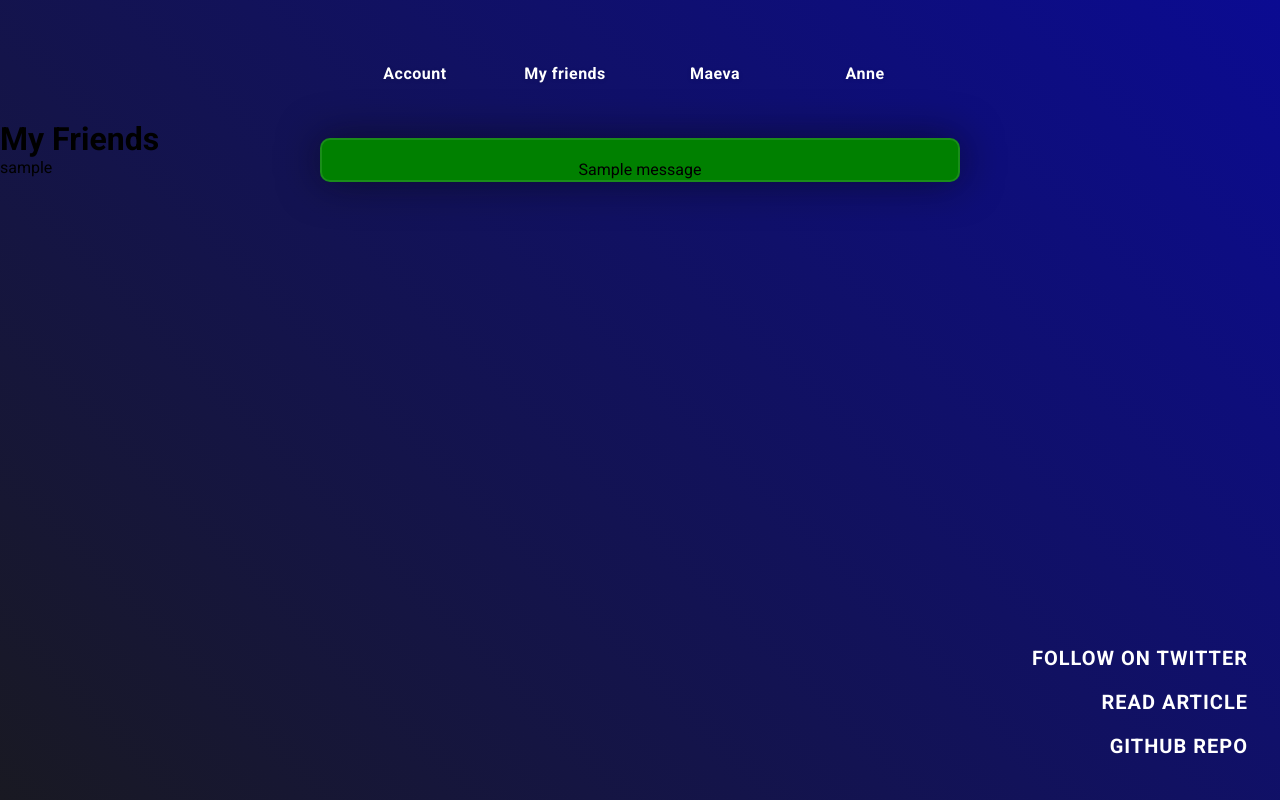
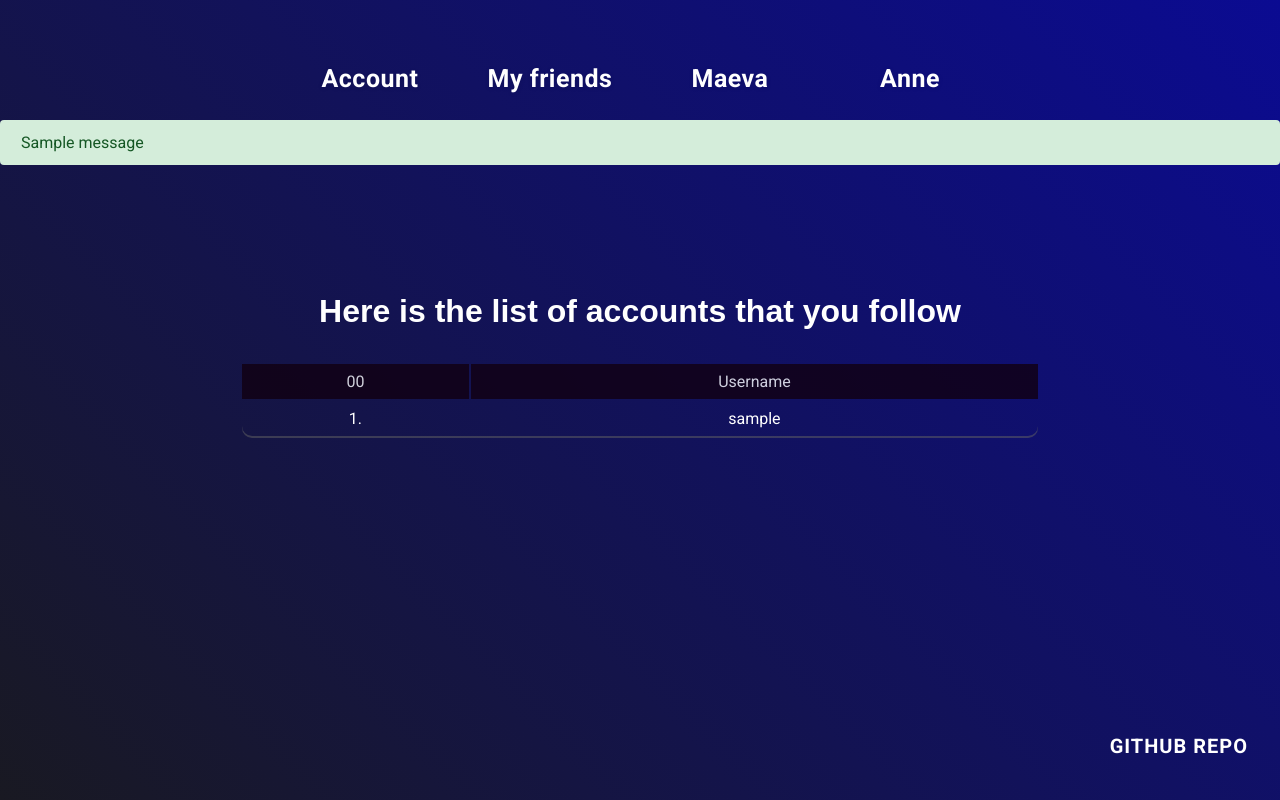
Before and after one commit to Samuel-Scalbert/FriendFinder-for-LoL, a Flask app: page /my_account/my_friends in a window 1280 px wide. Run offline with Flask 3, Linux system fonts and the light colour scheme; a user stored in the database is signed in; tables that the repository leaves empty hold one stand-in row (values such as "Sample post"); one stand-in notice (Sample message) is shown; some libraries are stand-ins or nearby versions.

Commit message:
flash messages / hmtl / firends list

```diff
--- a/app/app.py
+++ b/app/app.py
@@ -7,7 +7,8 @@ app = Flask(__name__,template_folder='templates',static_folder='static')
 app.config.from_object(Config)
 
 db = SQLAlchemy(app)
-api_key = "RGAPI-b2136b80-3a07-4733-be69-d5cfc5cc646f"
+api_key = "RGAPI-8a97ab11-b07a-403e-b6f5-5a6a3487b090"
 login = LoginManager(app)
+login.login_view = "login"
 
 from .routes import generales, users, my_account
--- a/app/routes/my_account.py
+++ b/app/routes/my_account.py
@@ -13,9 +13,9 @@ def add_account():
         statut, donnees = AccountFollowed.ajout_account(username=clean_arg(request.form.get("username")))
         if statut is True:
             flash("Ajout effectué", "success")
-            return redirect(url_for("home"))
+            return redirect(url_for("add_account"))
         else:
-            flash(",".join(donnees), "error")
+            flash(",".join(donnees), "info")
             return render_template("pages/new_follower.html", form=form)
     else:
         return render_template("pages/new_follower.html", form=form)
--- a/app/static/css/styles.css
+++ b/app/static/css/styles.css
@@ -1,23 +1,114 @@
 :root {
-  --menu-width: 37.5em; /* Width of menu */
+  --menu-width: 45em; /* Width of menu */
   --items: 4; /* Number of items you have */
   --item-width: calc(var(--menu-width) / var(--items));
 }
-.flash_msg{
-    height: 30px;
-    width: 50%;
-    background-color: green;
-    text-align: center;
-    position: absolute;
-    transform: translate(-50%,-50%);
-    top: 20%;
-    left: 50%;
-    border-radius: 10px;
-    backdrop-filter: blur(10px);
-    border: 2px solid rgba(255,255,255,0.1);
-    box-shadow: 0 0 40px rgba(8,7,16,0.6);
-    padding: 20px 35px;
+
+.alert-success {
+    color: #155724;
+    background-color: #d4edda;
+    border-color: #c3e6cb;
 }
+
+.alert-info {
+  color: red;
+  background-color: #edd4d4;
+  border-color: #e6c3c3;
+}
+
+.alert-error {
+  color: red;
+  background-color: #edd4d4;
+  border-color: #e6c3c3;
+}
+
+.alert {
+    position: relative;
+    padding: 0.75rem 1.25rem;
+    margin-bottom: 1rem;
+    border: 1px solid transparent;
+    border-radius: 0.25rem;
+}
+
+body{
+    font-family:sans-serif;
+    margin:0;
+    background-color:#000;
+    overflow-x:hidden
+}
+.leaderboard{
+    max-width:55em;
+    margin-right:auto;
+    margin-left:auto;
+    display:block;
+    padding:1em;
+    padding-top:7em
+}
+table tbody tr{
+    counter-increment:row-num
+}
+table tbody tr td:first-child::before{
+    content:counter(row-num) ". "
+}
+table{
+    width:50%;
+    counter-reset:row-num;
+    margin-top:2em;
+    width:50em;
+    color:#fff;
+    margin-right:auto;
+    margin-left:auto
+}
+table thead{
+    opacity:.8
+}
+table img{
+    width:2em;
+    height:2em;
+    border-radius:100%
+}
+table td{
+    max-width:2em;
+    padding:.5em;
+    text-align:center
+}
+tbody tr{
+    box-shadow:0 2px rgba(100,100,100,.5);
+    border-radius:10px
+}
+tbody tr:hover{
+    transform:scale(1.025);
+    transition:.2s ease-in-out
+}
+tbody tr td:nth-child(2) p{
+    display:inline-block;
+    transform:translateY(-.5em);
+    padding-left:.5em;
+    text-align:left
+}
+table td:nth-child(2){
+    max-width:5em
+}
+thead, tbody tr:nth-child(even){
+    background-color:#101
+}
+
+
+
+h1{
+  color: white;
+  font-family: sans-serif;
+  text-align: center;
+}
+
+.logo{
+    width: 520px;
+    height: 520px;
+    mix-blend-mode: background;
+    display: block;
+    margin-left: auto;
+    margin-right: auto
+  }
 *,
 *:before,
 *:after{
@@ -158,8 +249,12 @@ nav .menu-item {
   min-height: 7.5em;
 }
 
+nav:hover .menu-item {
+  width:1000px;
+}
+
 nav .menu-text, nav .menu-text a {
-  font-size: 1em;
+  font-size: 25px;
   color: white;
   text-decoration: none;
   text-shadow: 0 1px 5px rgba(0,0,0,0.1);
@@ -204,6 +299,7 @@ a{
 }
 
 .menu-item .sub-menu {
+  background-color: violet;
   position: absolute;
   top: 7em;
   color: rgba(0,0,0,0.5);
--- a/app/templates/pages/ajout_user.html
+++ b/app/templates/pages/ajout_user.html
@@ -3,7 +3,7 @@
 {% block body %}
 <div class="padding-top">
     <div class="wrapper">
-        <div class=form-"box login">
+        <div class=form-"box>
         {% include "partials/formulaires/ajout_user.html" %}
         </div>
     </div>
--- a/app/templates/pages/connexion.html
+++ b/app/templates/pages/connexion.html
@@ -2,7 +2,6 @@
 
 {% block body %}
 
-<h3>Login</h3>
 <div>
     {% include "partials/formulaires/connexion.html" %}
 </div>
--- a/app/templates/pages/my_friends.html
+++ b/app/templates/pages/my_friends.html
@@ -1,11 +1,27 @@
 {% extends "partials/conteneur.html" %}
 
 {% block body %}
+    <div class="leaderboard">
+        <h1>Here is the list of accounts that you follow</h1>
+            <table>
+                <thead>
+                    <tr>
+                        <td>00</td>
+                        <td>
+                            Username
+                        </td>
 
-    <h1>My Friends</h1>
-    <ul>
-        {% for friend in usernames %}
-            <li>{{ friend }}</li>
-        {% endfor %}
-    </ul>
+                </thead>
+                <tbody>
+                {% for friend in usernames %}
+                    <tr>
+                        <td></td>
+                        <td>{{ friend }}</td>
+                    </tr>
+                {% endfor %}
+                </tbody>
+            </table>
+        </div>
+    </div>
+
 {% endblock %}
--- a/app/templates/partials/conteneur.html
+++ b/app/templates/partials/conteneur.html
@@ -52,11 +52,11 @@
                 <a href="#">My friends</a>
             </div>
             <div class="sub-menu">
-                <div class="icon-box">
+                <div class="icon-box">x
                     <div class="icon"><i class="far fa-satellite"></i></div>
                     <div class="text">
-                        <a href='{{ url_for('add_account') }}'class="title">Follow a new account <i class="far fa-arrow-right"></i></a>
-                        <div class="sub-text">Add this account to your friend list.</div>
+                        <a href='{{ url_for('add_account') }}'class="title">Add a new friend <i class="far fa-arrow-right"></i></a>
+                        <div class="sub-text">Keep tracks whith your friend list.</div>
                     </div>
                 </div>
                 <div class="icon-box">
@@ -139,40 +139,28 @@
 
     <div id="info-box">
         <ul>
-            <li><a target="_top" href="https://twitter.com/thisisfjolt">Follow on Twitter</a></li>
-            <li><a target="_top" href="https://fjolt.com/article/css-only-stripe-menu-with-clip">Read Article</a></li>
-            <li><a target="_top" href="https://github.com/smpnjn/stripe-like-menu">GitHub Repo</a></li>
+            <li><a target="_top" href="https://github.com/Samuel-Scalbert/FriendFinder-for-LoL">GitHub Repo</a></li>
         </ul>
     </div>
 
-  <div>
+  <div class="container">
     {% with messages = get_flashed_messages(with_categories=true) %}
     {% if messages %}
-    <div>
-      <div>
+    <div class="row">
+      <div class="col">
         {% for category, message in messages %}
-        <div class="flash_msg">
-        <p>
-            {{ message }}
-          </p>
+        <div class="alert alert-{{category}}" role="alert">{{ message }}</div>
         {% endfor %}
       </div>
     </div>
     {% endif %}
     {% endwith %}
-    <div>
-      <div>
+    <div class="row">
+      <div class="col">
         {% block body %}{% endblock %}
       </div>
     </div>
   </div>
-
-  <script src="https://cdn.jsdelivr.net/npm/bootstrap@5.2.2/dist/js/bootstrap.bundle.min.js"
-    integrity="sha384-OERcA2EqjJCMA+/3y+gxIOqMEjwtxJY7qPCqsdltbNJuaOe923+mo//f6V8Qbsw3"
-    crossorigin="anonymous"></script>
-<script type="module" src="https://unpkg.com/ionicons@5.5.2/dist/ionicons/ionicons.esm.js"></script>
-<script nomodule src="https://unpkg.com/ionicons@5.5.2/dist/ionicons/ionicons.js"></script>
-
 </body>
 
 </html>
--- a/app/templates/partials/formulaires/ajout_user.html
+++ b/app/templates/partials/formulaires/ajout_user.html
@@ -1,12 +1,12 @@
 <form action="{{url_for('add_new_user')}}" method="post" name="add_new_user">
     {{ form.hidden_tag() }}
-    <h3>Login Here</h3>
+    <h3>Create an Account</h3>
 
     <label for="username">Username</label>
-    <p class='text'>{{ form.username(class_="form-control",placeholder="Email or Phone") }}</p>
+    <p class='text'>{{ form.username(class_="form-control",placeholder="Email or Phone", required=True) }}</p>
 
     <label for="password">Password</label>
-    <p class='text'>{{ form.password(class_="form-control",placeholder="Email or Phone") }}</p>
+    <p class='text'>{{ form.password(class_="form-control",placeholder="Password", required=True) }}</p>
 
     <p class='imput'><input type="submit" value="Create a new account"></p>
 </form>
```
Also changed, not shown: app/routes/generales.py (+5 -7 lines), app/routes/users.py (+5 -6 lines), app/templates/pages/home.html (+9 -1 lines), app/templates/partials/formulaires/connexion.html (+6 -9 lines), app/templates/partials/formulaires/new_follower.html (+4 -5 lines), wouw.html (added, +165 -0 lines), app/static/Logo_04.png (added), app/static/data_base.db.
